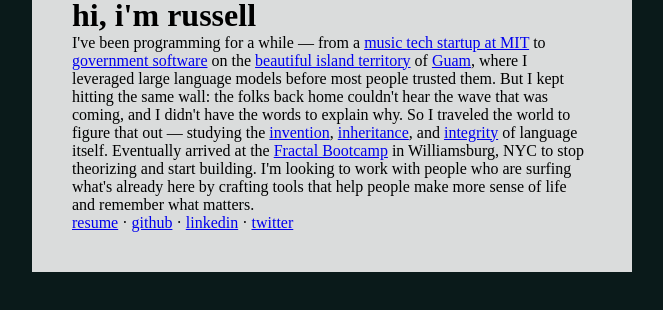
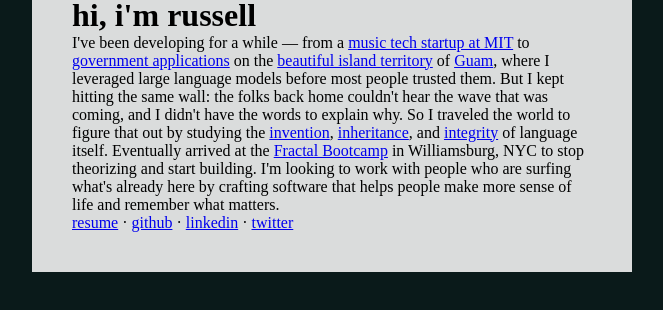
Before and after one commit to rpasetes/motherbase, a website built with Vite: page index.html in a window 1280 px wide. Shown: the part 238-548 px from the top of the page, without its empty margins (8-671 px from the left). Built offline with nearby package versions, Linux system fonts and the light colour scheme.

Commit message:
updating words

```diff
--- a/index.html
+++ b/index.html
@@ -23,7 +23,7 @@
     <h1>hi, i'm russell</h1>
 
     <p>
-      I've been programming for a while — from a <a href="https://betterworld.mit.edu/meet-the-makers-russell-pasetes-20/">music tech startup at MIT</a> to <a href="https://dmrpacific.com/">government software</a> on the <a href="https://www.visitguam.com/about-guam/">beautiful island territory</a> of <a href="https://www.guampedia.com/">Guam</a>, where I leveraged large language models before most people trusted them. But I kept hitting the same wall: the folks back home couldn't hear the wave that was coming, and I didn't have the words to explain why. So I traveled the world to figure that out — studying the <a href="https://www.goodreads.com/book/show/164515.Orality_and_Literacy">invention</a>, <a href="https://www.goodreads.com/book/show/48582.The_Spell_of_the_Sensuous">inheritance</a>, and <a href="https://www.goodreads.com/en/book/show/211076323-the-knowledge-gene">integrity</a> of language itself. Eventually arrived at the <a href="https://fractalbootcamp.com/">Fractal Bootcamp</a> in Williamsburg, NYC to stop theorizing and start building. I'm looking to work with people who are surfing what's already here by crafting tools that help people make more sense of life and remember what matters.
+      I've been developing for a while — from a <a href="https://betterworld.mit.edu/meet-the-makers-russell-pasetes-20/">music tech startup at MIT</a> to <a href="https://dmrpacific.com/">government applications</a> on the <a href="https://www.visitguam.com/about-guam/">beautiful island territory</a> of <a href="https://www.guampedia.com/">Guam</a>, where I leveraged large language models before most people trusted them. But I kept hitting the same wall: the folks back home couldn't hear the wave that was coming, and I didn't have the words to explain why. So I traveled the world to figure that out by studying the <a href="https://www.goodreads.com/book/show/164515.Orality_and_Literacy">invention</a>, <a href="https://www.goodreads.com/book/show/48582.The_Spell_of_the_Sensuous">inheritance</a>, and <a href="https://www.goodreads.com/en/book/show/211076323-the-knowledge-gene">integrity</a> of language itself. Eventually arrived at the <a href="https://fractalbootcamp.com/">Fractal Bootcamp</a> in Williamsburg, NYC to stop theorizing and start building. I'm looking to work with people who are surfing what's already here by crafting software that helps people make more sense of life and remember what matters.
     </p>
 
     <p>
```
